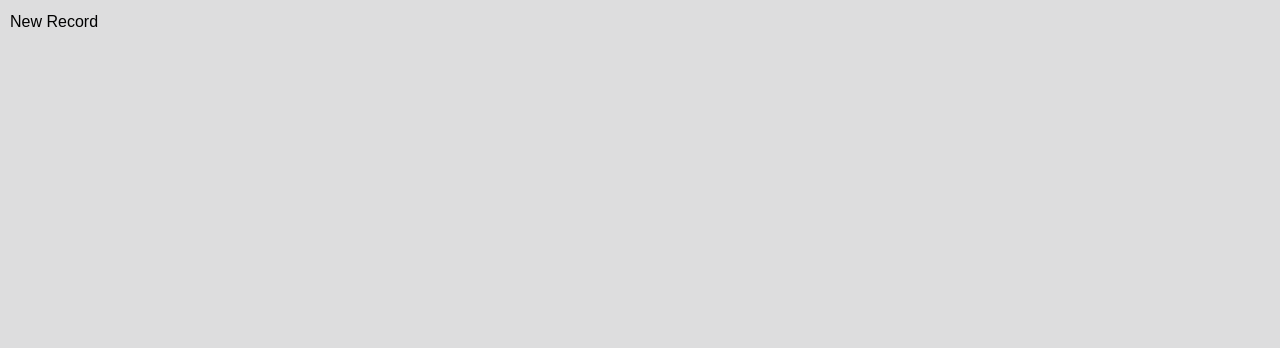
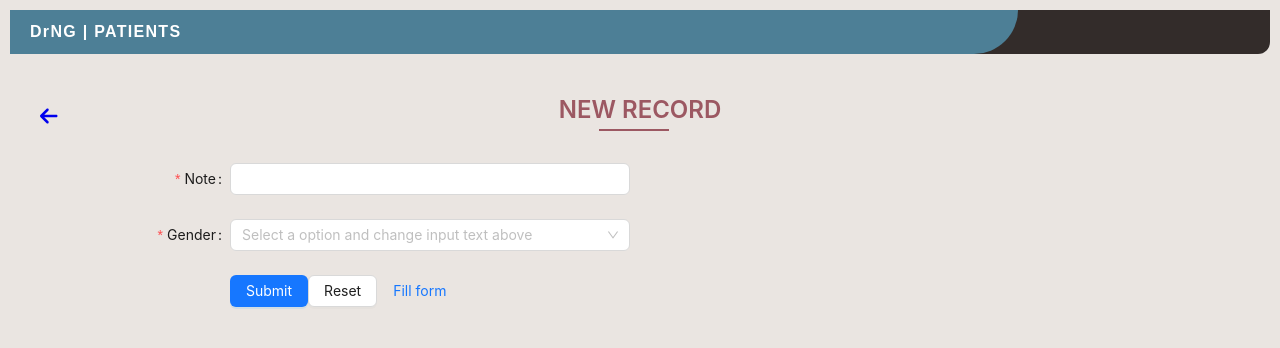
Before and after one commit to clintjason/AppointmentScheduler, a React (Vite) app: page /create in a window 1280 px wide. Shown: the top 348 px of the page. Built offline with nearby package versions, Linux system fonts and the light colour scheme.

Commit message:
🎨 improves General UI

```diff
--- a/package.json
+++ b/package.json
@@ -10,6 +10,10 @@
     "preview": "vite preview"
   },
   "dependencies": {
+    "@fortawesome/fontawesome-svg-core": "^6.4.0",
+    "@fortawesome/free-regular-svg-icons": "^6.4.0",
+    "@fortawesome/free-solid-svg-icons": "^6.4.0",
+    "@fortawesome/react-fontawesome": "^0.2.0",
     "antd": "^5.4.7",
     "react": "^18.2.0",
     "react-dom": "^18.2.0",
--- a/src/App.jsx
+++ b/src/App.jsx
@@ -8,7 +8,7 @@ function App() {
     <Routes>
       <Route index element={<AppointmentsDashboard pageTitle="DrNG - Home" />} />
       <Route path='/' element={<AppointmentsDashboard pageTitle="DrNG - Home" />} />
-      <Route path='/create' element={<CreateRecord pageTitle="DrNG - Home" />} />
+      <Route path='/create' element={<CreateRecord pageTitle="DrNG - Create Appointment" />} />
       <Route path="*" element={<NotFound />} />
     </Routes>
   )
--- a/src/components/AppointmentsDashboard/index.jsx
+++ b/src/components/AppointmentsDashboard/index.jsx
@@ -1,9 +1,13 @@
 import { Typography  } from 'antd';
+import { Link } from "react-router-dom";
+import { FontAwesomeIcon } from '@fortawesome/react-fontawesome'
+import { faPlus } from '@fortawesome/free-solid-svg-icons'
 import Header from '../Header';
 import Search from '../Search';
 import StatusStats from '../StatusStats';
 
-const AppointmentsDashboard = () => {
+const AppointmentsDashboard = ({pageTitle}) => {
+  document.title = pageTitle;
   const { Title } = Typography;
   const stats = [
     {
@@ -36,6 +40,10 @@ const AppointmentsDashboard = () => {
         <div className='flex-wrapper center-all'>
           {displayStats}
         </div>
+
+        <Link to="/create" className='gt-record' title="Create Appointment">
+          <FontAwesomeIcon icon={faPlus} />
+        </Link>
       </main>
     </>
   )
--- a/src/components/CreateRecord/index.jsx
+++ b/src/components/CreateRecord/index.jsx
@@ -1,7 +1,146 @@
-const CreateRecord = () => {
+import { Link } from "react-router-dom";
+import { Typography  } from 'antd';
+import { FontAwesomeIcon } from '@fortawesome/react-fontawesome'
+import { faArrowLeft } from '@fortawesome/free-solid-svg-icons';
+import Header from '../Header';
+import { Button, Form, Input, Select } from 'antd';
+import React from 'react';
+
+const { Option } = Select;
+const layout = {
+  labelCol: {
+    span: 8,
+  },
+  wrapperCol: {
+    span: 16,
+  },
+};
+const tailLayout = {
+  wrapperCol: {
+    offset: 8,
+    span: 16,
+  },
+};
+
+const CreateRecord = ({pageTitle}) => {
+  document.title = pageTitle;
+  const { Title } = Typography;
+
+  const formRef = React.useRef(null);
+  const onGenderChange = (value) => {
+    switch (value) {
+      case 'male':
+        formRef.current?.setFieldsValue({
+          note: 'Hi, man!',
+        });
+        break;
+      case 'female':
+        formRef.current?.setFieldsValue({
+          note: 'Hi, lady!',
+        });
+        break;
+      case 'other':
+        formRef.current?.setFieldsValue({
+          note: 'Hi there!',
+        });
+        break;
+      default:
+        break;
+    }
+  };
+  const onFinish = (values) => {
+    console.log(values);
+  };
+  const onReset = () => {
+    formRef.current?.resetFields();
+  };
+  const onFill = () => {
+    formRef.current?.setFieldsValue({
+      note: 'Hello world!',
+      gender: 'male',
+    });
+  };
+
   return (
     <>
-      New Record
+      <Header borderRadius="12px 0px" maxWidth="80%" width="auto" />
+      <main>
+        <div className='flex-wrapper center-all'>
+          <Link className="gtl" to="/"><FontAwesomeIcon icon={faArrowLeft} /></Link>
+          <Title level={3} className='appointment__title'>NEW RECORD</Title>
+        </div>
+        <Form
+      {...layout}
+      ref={formRef}
+      name="control-ref"
+      onFinish={onFinish}
+      style={{
+        maxWidth: 600,
+      }}
+    >
+      <Form.Item
+        name="note"
+        label="Note"
+        rules={[
+          {
+            required: true,
+          },
+        ]}
+      >
+        <Input />
+      </Form.Item>
+      <Form.Item
+        name="gender"
+        label="Gender"
+        rules={[
+          {
+            required: true,
+          },
+        ]}
+      >
+        <Select
+          placeholder="Select a option and change input text above"
+          onChange={onGenderChange}
+          allowClear
+        >
+          <Option value="male">male</Option>
+          <Option value="female">female</Option>
+          <Option value="other">other</Option>
+        </Select>
+      </Form.Item>
+      <Form.Item
+        noStyle
+        shouldUpdate={(prevValues, currentValues) => prevValues.gender !== currentValues.gender}
+      >
+        {({ getFieldValue }) =>
+          getFieldValue('gender') === 'other' ? (
+            <Form.Item
+              name="customizeGender"
+              label="Customize Gender"
+              rules={[
+                {
+                  required: true,
+                },
+              ]}
+            >
+              <Input />
+            </Form.Item>
+          ) : null
+        }
+      </Form.Item>
+      <Form.Item {...tailLayout}>
+        <Button type="primary" htmlType="submit">
+          Submit
+        </Button>
+        <Button htmlType="button" onClick={onReset}>
+          Reset
+        </Button>
+        <Button type="link" htmlType="button" onClick={onFill}>
+          Fill form
+        </Button>
+      </Form.Item>
+    </Form>
+      </main>
     </>
   )
 }
--- a/src/components/Header/index.jsx
+++ b/src/components/Header/index.jsx
@@ -1,12 +1,13 @@
-const Header = ({borderRadius, width}) => {
+const Header = ({borderRadius, maxWidth, width}) => {
 
   const Style = {
       borderRadius: borderRadius,
+      maxWidth: maxWidth,
       width: width
   }
   return (
-    <header style={Style}>
-      <div className='header__title'>DrNG | PATIENTS</div>
+    <header style={{borderRadius: borderRadius}}>
+      <div className='header__title' style={{maxWidth: maxWidth, width: width}}>DrNG | PATIENTS</div>
     </header>
   )
 }
--- a/src/components/NotFound/index.jsx
+++ b/src/components/NotFound/index.jsx
@@ -1,8 +1,15 @@
+import { Typography  } from 'antd';
+
+
 const NotFound = () => {
+  document.title = "Page Not Found";
+
+  const {Title, Text} = Typography;
   return (
-    <>
-      Not Found
-    </>
+    <div className="notfound">
+      <Title level={1} className=''>PAGE NOT FOUND</Title>
+      <Text className="">Are you lost? Please visit our Home page</Text>
+    </div>
   )
 }
 
--- a/src/index.css
+++ b/src/index.css
@@ -15,7 +15,8 @@
 
 /*------------------------------------------*/
 body {
-  background-color: rgba(221, 221, 222, 1);
+  /* background-color: rgba(221, 221, 222, 1); */
+  background-color: rgba(234, 229, 225);
   padding: 10px;
 }
 .flex-wrapper {
@@ -51,7 +52,7 @@ body {
 
 header {
   border-radius: 0px 12px;
-  background-color: rgba(12, 12, 13, 0.7);
+  background-color: rgb(51, 44, 42);
 }
 
 .header__title {
@@ -59,7 +60,7 @@ header {
   font-weight: bold;
   padding: 10px 20px;
   border-radius: 0px 0px 45px;
-  background-color: rgba(116, 177, 239, 1);
+  background-color: rgb(77, 127, 150);
   letter-spacing: 1.3px;
   text-align: left;
   color: white;
@@ -72,18 +73,19 @@ main {
 }
 
 .appointment__title {
-  color: rgba(180, 0, 170, 1);
+  color: rgb(156,88,98) !important;
   position: relative;
 }
 
 .appointment__title::after {
   content: "";
   position: absolute;
-  width: 78px;
+  width: 70px;
   display: block;
   height: 2px;
-  left: 33px;
-  background-color: rgba(180, 0, 170, 1);
+  left: 40px;
+  bottom: -5px;
+  background-color: rgb(156,88,98);
 }
 
 h1 {
@@ -100,7 +102,11 @@ h1 {
 
 .search-field {
   width: 200px;
+}
 
+.search-field .anticon-search {
+  color: rgb(156,88,98);
+  font-weight: bolder;
 }
 
 /*------------------ STATUS STATS  ------------------*/
@@ -118,27 +124,48 @@ h1 {
 }
 
 .status-stats.passed {
-  background-color: rgba(0, 100, 0, 0.1);
+  /* background-color: rgba(0, 100, 0, 0.1); */
+  background-color: rgba(196, 205, 196);
 }
 
 .status-stats.missed {
-  background-color: rgba(240, 52, 52, 0.1);
+  /* background-color: rgba(240, 52, 52, 0.1); */
+  background-color: rgb(233, 194, 196);
 }
 
 .status-stats.rescheduled {
-  background-color: rgba(255,165,0,0.2);
+  /* background-color: rgba(255,165,0,0.2); */
+  background-color: rgba(233,210,180);
 }
 
 .status-stats .passed {
-  color: rgba(0, 100, 0, 1);
+  /* color: rgba(0, 100, 0, 1); */
+  color: rgb(57, 105, 76);
 }
 
 .status-stats .missed {
-  color: rgba(180, 0, 170, 1);
+  /* color: rgba(180, 0, 170, 1); */
+  color: rgba(197, 25, 40);
 }
 
 .status-stats .rescheduled {
-  color: rgb(255,165,0);
+  color: rgb(216,130,18);
+}
+
+.gt-record {
+  position: absolute;
+  right: 20px;
+  bottom: 15px;
+  background-color: rgb(171,79,93);
+  padding: 0px 4px;
+  border-radius: 5px;
+  color: rgba(234, 229, 225);
+}
+
+.gtl {
+  position: absolute;
+  left: 40px;
+  font-size: 20px;
 }
 
 /*----------------------------------------------------*/
```
Also changed, not shown: 1 other file (tests, documents, lock files or other folders).
